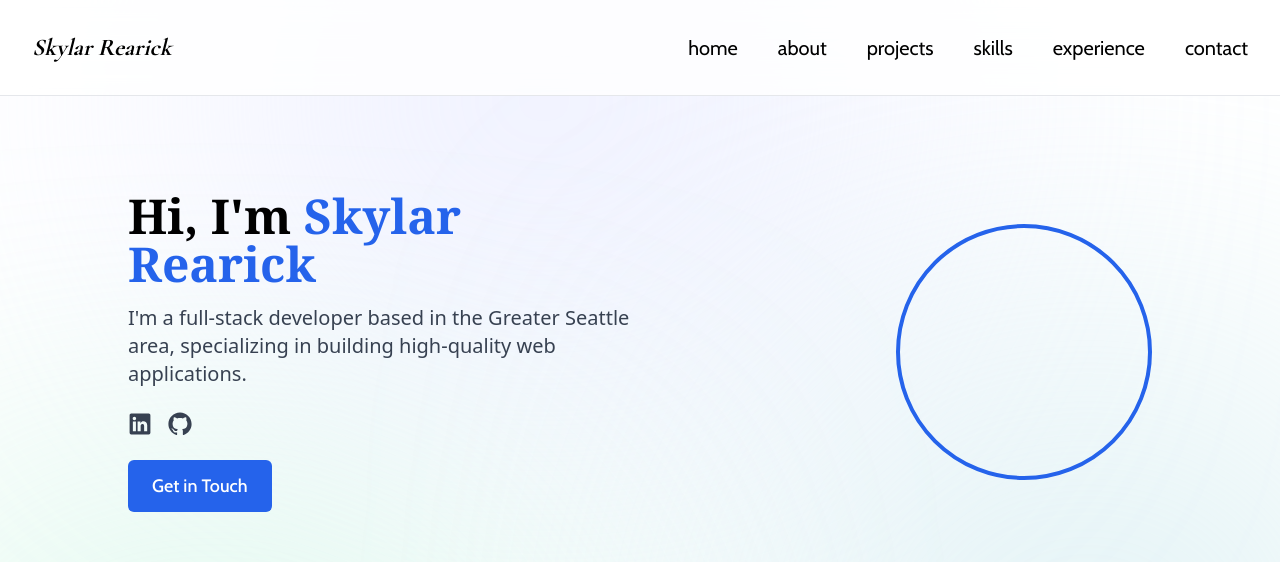
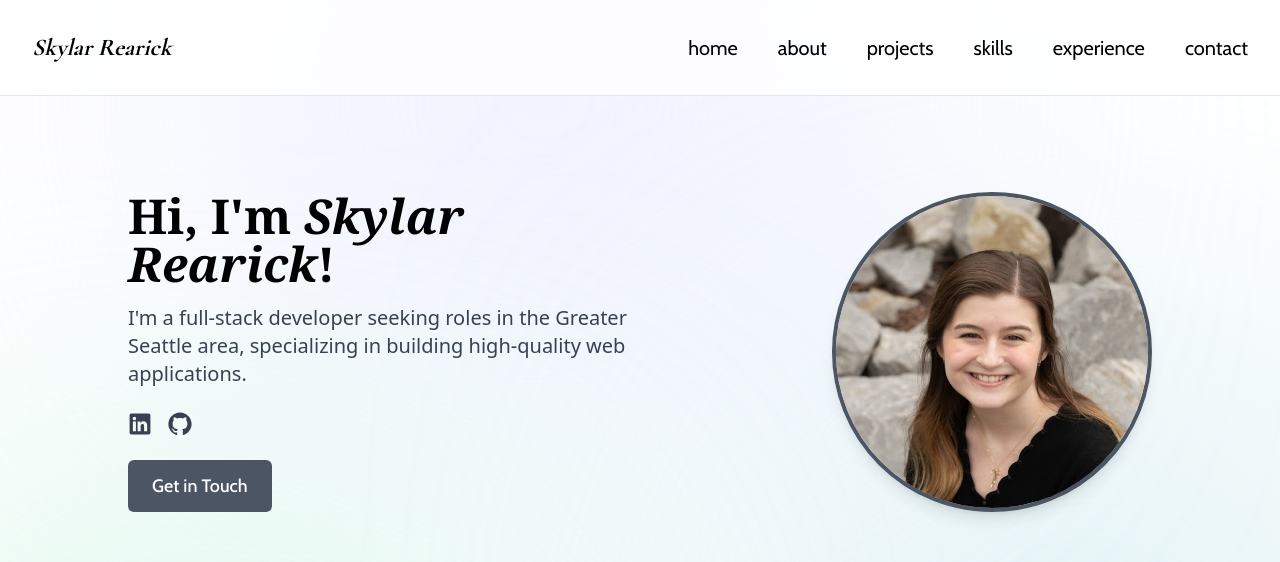
Before and after one commit to sky1113/portfolio, a Next.js app: page / in a window 1280 px wide. Shown: the top 562 px of the page. Built offline with nearby package versions, Linux system fonts and the light colour scheme.

Commit message:
small changes to hero section

```diff
--- a/src/components/Hero.tsx
+++ b/src/components/Hero.tsx
@@ -1,4 +1,6 @@
 import { RxLinkedinLogo, RxGithubLogo } from "react-icons/rx";
+import Image from "next/image";
+import headshotImg from "@/public/me_cropped.jpeg";
 
 export default function Hero() {
   return (
@@ -6,11 +8,11 @@ export default function Hero() {
       {/* Text Content */}
       <div className="mt-8 md:mt-0 md:w-1/2">
         <h1 className="text-4xl sm:text-5xl font-bold font-serif">
-          Hi, I&apos;m <span className="text-blue-600">Skylar Rearick</span>
+          Hi, I&apos;m <span className="italic">Skylar Rearick</span>!
         </h1>
         <p className="mt-4 text-lg sm:text-xl font-sans text-gray-700">
-          I&apos;m a full-stack developer based in the Greater Seattle area,
-          specializing in building high-quality web applications.
+          I&apos;m a full-stack developer seeking roles in the Greater Seattle
+          area, specializing in building high-quality web applications.
         </p>
         <div className="flex items-center mt-6 space-x-4">
           <a
@@ -34,7 +36,7 @@ export default function Hero() {
         </div>
         <a
           href="#contact"
-          className="inline-block mt-6 px-6 py-3 bg-blue-600 text-white rounded-md text-lg font-medium hover:bg-blue-700 transition-colors duration-300"
+          className="inline-block mt-6 px-6 py-3 bg-gray-600 text-white rounded-md text-lg font-medium hover:bg-gray-700 transition-colors duration-300"
         >
           Get in Touch
         </a>
@@ -42,7 +44,9 @@ export default function Hero() {
 
       {/* Profile Image */}
       <div className="md:w-1/2 flex justify-center md:justify-end">
-        <div className="relative w-48 h-48 sm:w-56 sm:h-56 md:w-64 md:h-64 overflow-hidden rounded-full border-4 border-blue-600"></div>
+        <div className="relative w-64 h-64 sm:w-72 sm:h-72 md:w-80 md:h-80 overflow-hidden rounded-full border-4 border-gray-600 shadow-lg transition-transform duration-300 hover:scale-105">
+          <Image src={headshotImg} fill alt="Headshot of Skylar Rearick" />
+        </div>
       </div>
     </section>
   );
```
